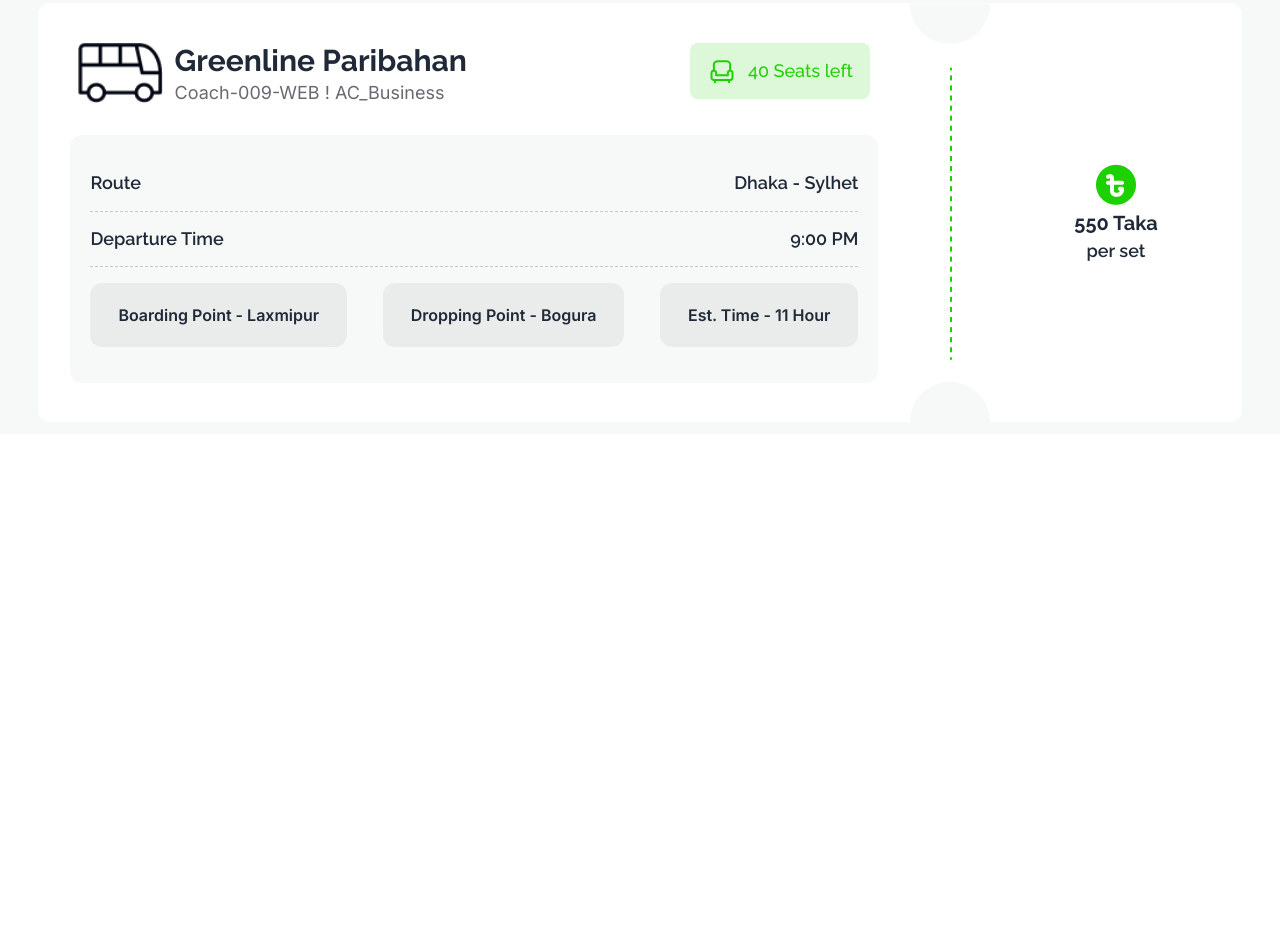
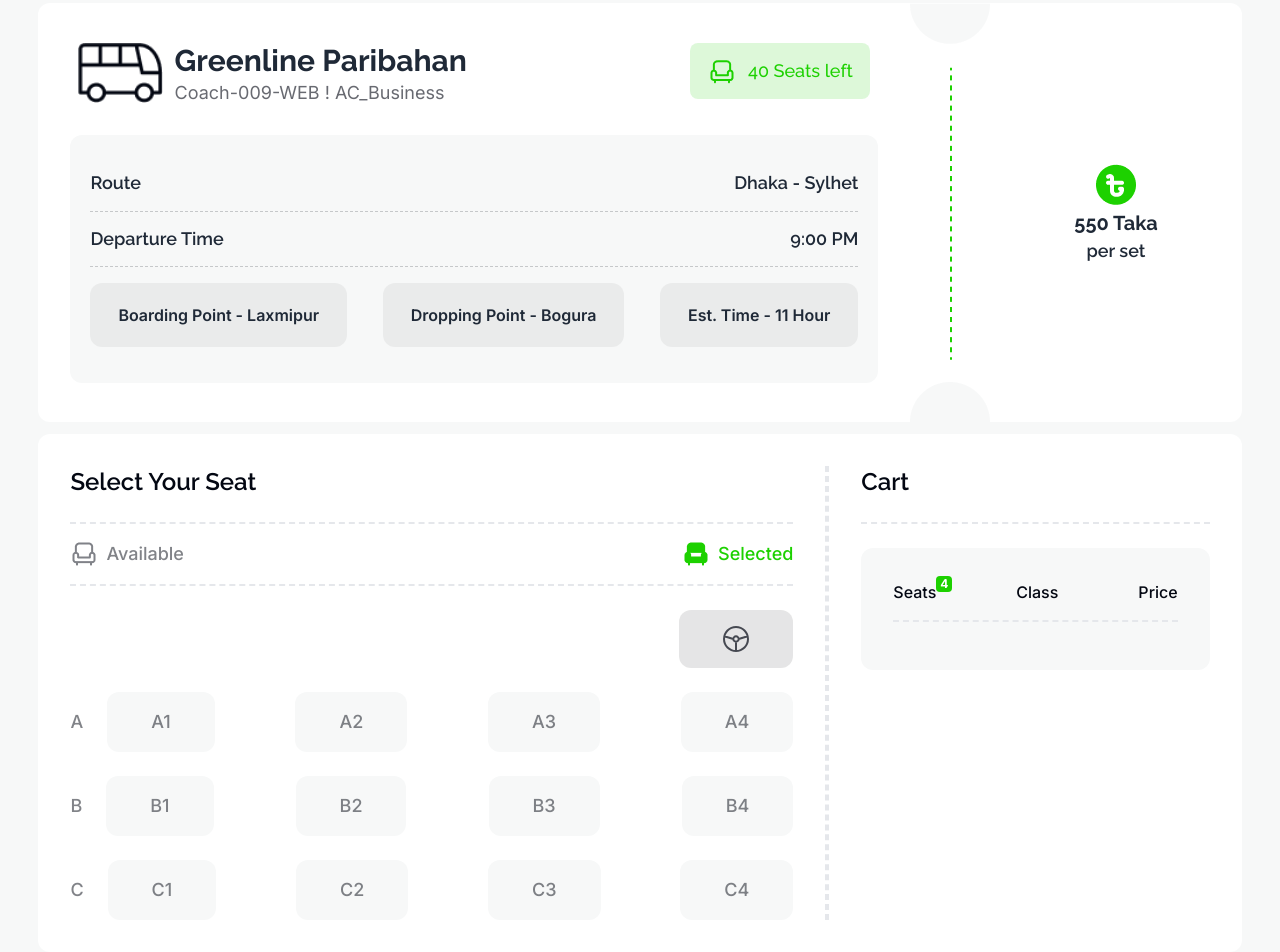
Before and after one commit to sharifuzzaman02/fifth-assignment, a plain HTML site: page index.html in a window 1280 px wide. Shown: the part 1478-2430 px from the top of the page. Before the commit the page ends 1912 px from the top, so only its background shows below. Drawn offline with nearby package versions, Linux system fonts and the light colour scheme.

Commit message:
added function to add seat to the cart list

```diff
--- a/index.html
+++ b/index.html
@@ -69,7 +69,7 @@
       </div>
     </nav>
   </header>
-  <main>
+  <main class="bg-[#F7F8F8]">
     <!-- banner section -->
     <div class="mx-[3vw] relative">
       <img class="w-full h-full" src="images/banner.png" alt="">
@@ -118,7 +118,7 @@
     </section>
 
     <!-- paribahan section -->
-    <section class="bg-[#F7F8F8] w-full h-[605px] border-t-2 border-[rgb(29,209,0)] rounded-t-xl mt-16">
+    <section class="bg-[#F7F8F8] w-full h-[605px] border-t-2 border-[rgb(29,209,0)] rounded-t-[88px] mt-16">
       <div class="mx-[3vw] text-center mt-7">
         <h1 class="font-bold text-4xl text-[#030712]">P.H Paribahan</h1>
         <p class="text-lg text-[#03071299] mt-5 mb-7">Yes, you can run unit tests and view the results directly within
@@ -172,7 +172,103 @@
         </div>
       </div>
     </section>
+
+    <!-- buy ticket section -->
+    <section class="mx-[3vw] bg-white rounded-xl p-8 flex">
+      <!-- select your seats -->
+      <div class="flex-grow border-r-2 border-dashed pr-8">
+        <!-- title -->
+        <h2 class="text-2xl font-semibold text-[#030712]">Select Your Seat</h2>
+        <!-- all seats -->
+        <div class="flex justify-between items-center my-6 border-y-2 border-dashed py-4">
+          <!-- available -->
+          <div class="flex justify-center items-center gap-2">
+            <img src="./images/seat-gray.png" alt="Seat gray">
+            <p class="text-[#03071280] font-inter font-medium text-lg">Available</p>
+          </div>
+          <!-- Selected -->
+          <div class="flex justify-center items-center gap-2">
+            <img src="./images/seat-green-filled.png" alt="Seat Green">
+            <p class="text-[#1DD100] font-inter font-medium text-lg">Selected</p>
+          </div>
+        </div>
+        <!-- driver seat -->
+        <div class="flex">
+          <div class="flex-grow"></div>
+          <div class="py-4 px-11 bg-[#0307121A] rounded-xl">
+            <svg width="26.000000" height="26.000000" viewBox="0 0 26 26" fill="none" xmlns="http://www.w3.org/2000/svg"
+              xmlns:xlink="http://www.w3.org/1999/xlink">
+              <defs />
+              <path id="Vector"
+                d="M1.91333 17.5922C2.5166 19.0481 3.40039 20.371 4.51465 21.4853C5.62891 22.5996 6.9519 23.4835 8.40771 24.0865C9.86377 24.6896 11.4241 25 13 25C14.5759 25 16.1362 24.6896 17.5923 24.0865C19.0481 23.4835 20.3711 22.5996 21.4854 21.4853C22.5996 20.371 23.4834 19.0481 24.0867 17.5922C24.6897 16.1363 25 14.5759 25 13C25 11.4241 24.6897 9.86371 24.0867 8.40781C23.4834 6.9519 22.5996 5.62903 21.4854 4.51471C20.3711 3.40042 19.0481 2.51651 17.5923 1.91345C16.1362 1.31039 14.5759 1 13 1C11.4241 1 9.86377 1.31039 8.40771 1.91345C6.9519 2.51651 5.62891 3.40042 4.51465 4.51471C3.40039 5.62903 2.5166 6.9519 1.91333 8.40781C1.3103 9.86371 1 11.4241 1 13C1 14.5759 1.3103 16.1363 1.91333 17.5922ZM11.1145 14.8856C11.6145 15.3857 12.2927 15.6667 13 15.6667C13.7073 15.6667 14.3855 15.3857 14.8855 14.8856C15.3857 14.3855 15.6667 13.7072 15.6667 13C15.6667 12.2928 15.3857 11.6145 14.8855 11.1144C14.3855 10.6143 13.7073 10.3333 13 10.3333C12.2927 10.3333 11.6145 10.6143 11.1145 11.1144C10.6143 11.6145 10.3333 12.2928 10.3333 13C10.3333 13.7072 10.6143 14.3855 11.1145 14.8856ZM13 15.6667L13 25M10.3333 13L1.33325 10.3333M15.6667 13L24.6667 10.3333"
+                stroke="#030712" stroke-opacity="0.700000" stroke-width="2.000000" stroke-linejoin="round"
+                stroke-linecap="round" />
+            </svg>
+          </div>
+        </div>
+        <!-- passenger seats -->
+        <div class="font-inter font-medium text-lg text-[#03071280] space-y-6 mt-6">
+          <!-- A block -->
+          <div class="flex justify-center items-center gap-6">
+            <p>A</p>
+            <div class="w-full flex justify-between">
+              <div class="px-11 py-4 bg-[#F7F8F8] rounded-xl select-none cursor-pointer" id="A1">A1</div>
+              <div class="px-11 py-4 bg-[#F7F8F8] rounded-xl select-none cursor-pointer" id="A2">A2</div>
+              <div class="px-11 py-4 bg-[#F7F8F8] rounded-xl select-none cursor-pointer" id="A3">A3</div>
+              <div class="px-11 py-4 bg-[#F7F8F8] rounded-xl select-none cursor-pointer" id="A4">A4</div>
+            </div>
+          </div>
+
+          <!-- B block -->
+          <div class="flex justify-center items-center gap-6">
+            <p>B</p>
+            <div class="w-full flex justify-between">
+              <div class="px-11 py-4 bg-[#F7F8F8] rounded-xl select-none cursor-pointer" id="B1">B1</div>
+              <div class="px-11 py-4 bg-[#F7F8F8] rounded-xl select-none cursor-pointer" id="B2">B2</div>
+              <div class="px-11 py-4 bg-[#F7F8F8] rounded-xl select-none cursor-pointer" id="B3">B3</div>
+              <div class="px-11 py-4 bg-[#F7F8F8] rounded-xl select-none cursor-pointer" id="B4">B4</div>
+            </div>
+          </div>
+
+          <!-- C block -->
+          <div class="flex justify-center items-center gap-6">
+            <p>C</p>
+            <div class="w-full flex justify-between">
+              <div class="px-11 py-4 bg-[#F7F8F8] rounded-xl select-none cursor-pointer" id="C1">C1</div>
+              <div class="px-11 py-4 bg-[#F7F8F8] rounded-xl select-none cursor-pointer" id="C2">C2</div>
+              <div class="px-11 py-4 bg-[#F7F8F8] rounded-xl select-none cursor-pointer" id="C3">C3</div>
+              <div class="px-11 py-4 bg-[#F7F8F8] rounded-xl select-none cursor-pointer" id="C4">C4</div>
+            </div>
+          </div>
+        </div>
+      </div>
+
+
+      <!-- cart section -->
+      <div class="border-l-2 border-dashed pl-8">
+        <!-- title -->
+        <h2 class="text-2xl font-semibold text-[#030712] pb-6 border-b-2 border-dashed mb-6">Cart</h2>
+        <!-- cart info -->
+        <div class="font-inter p-8 bg-[#F7F8F8] rounded-xl">
+          <!-- headings -->
+          <div class="flex gap-20 justify-between items-center font-medium text-[#030712] pb-4 border-b-2 border-dashed">
+            <div class="relative">
+              <h2>Seats</h2>
+              <p class="absolute -top-1 -right-4 bg-[#1DD100] text-xs font-bold rounded text-white px-1">4</p>
+            </div>
+            <h2>Class</h2>
+            <h2>Price</h2>
+          </div>
+
+          <!-- selected seats info -->
+          <div id="cartList" class="space-y-4 my-4">
+            <!-- all the selected seats info will be added when clicked a seat -->
+          </div>
+        </div>
+      </div>
+    </section>
   </main>
+  <script src="js/script.js" defer></script>
 </body>
 
 </html>
--- a/js/script.js
+++ b/js/script.js
@@ -0,0 +1,56 @@
+// ids of all selected seats
+const selectedSeats = [];
+
+// function for buying tickets
+function buyTicket(e) {
+    const ticket = e.target;
+    if (!selectedSeats.includes(e.target.id)) {
+        if (selectedSeats.length >= 4) {
+            alert('You cannot buy more than 4 seats!')
+            return
+        }
+        ticket.classList.remove('bg-[#F7F8F8]'); // removing the previous bg color
+        ticket.classList.add('bg-[#1DD100]', 'text-white'); // adding green bg color and white font color
+        selectedSeats.push(e.target.id); // save the seat's id to the selected seats list
+
+        // add seat to the cart list
+        addToCart(e.target.id, e.target.innerText);
+    }
+    else {
+        ticket.classList.remove('bg-[#1DD100]', 'text-white'); // removing the green bg color and white font color
+        ticket.classList.add('bg-[#F7F8F8]'); // adding prev bg color
+        const idx = selectedSeats.indexOf(e.target.id);
+        selectedSeats.splice(idx, 1);
+    }
+}
+
+// function to add seat to cart
+function addToCart(id, value) {
+    const seatIdOnCart = `cart_${id}`;
+    const cartList = document.getElementById('cartList');
+
+    // creating a new div element with seat info to be shown in the cart list
+    const newCartElement = document.createElement('div');
+    newCartElement.id = seatIdOnCart;
+    newCartElement.className = 'flex gap-20 justify-center items-center text-[#03071299]';
+    newCartElement.innerHTML = `
+        <h2>${value}</h2>
+        <p>Finance</p>
+        <p>570</p>`;
+
+    // appending the new cart element to the existing cart list
+    cartList.appendChild(newCartElement)
+}
+
+
+// seat blocks
+const seatBlocks = ['A', 'B', 'C', 'D']
+
+// add event listener for user click on each seat
+for (let seatBlock of seatBlocks) {
+    for (let i = 1; i < 5; i++) {
+        const seatId = `${seatBlock}${i}`;
+        const seat = document.getElementById(seatId);
+        seat.addEventListener('click', buyTicket);
+    }
+}
```
